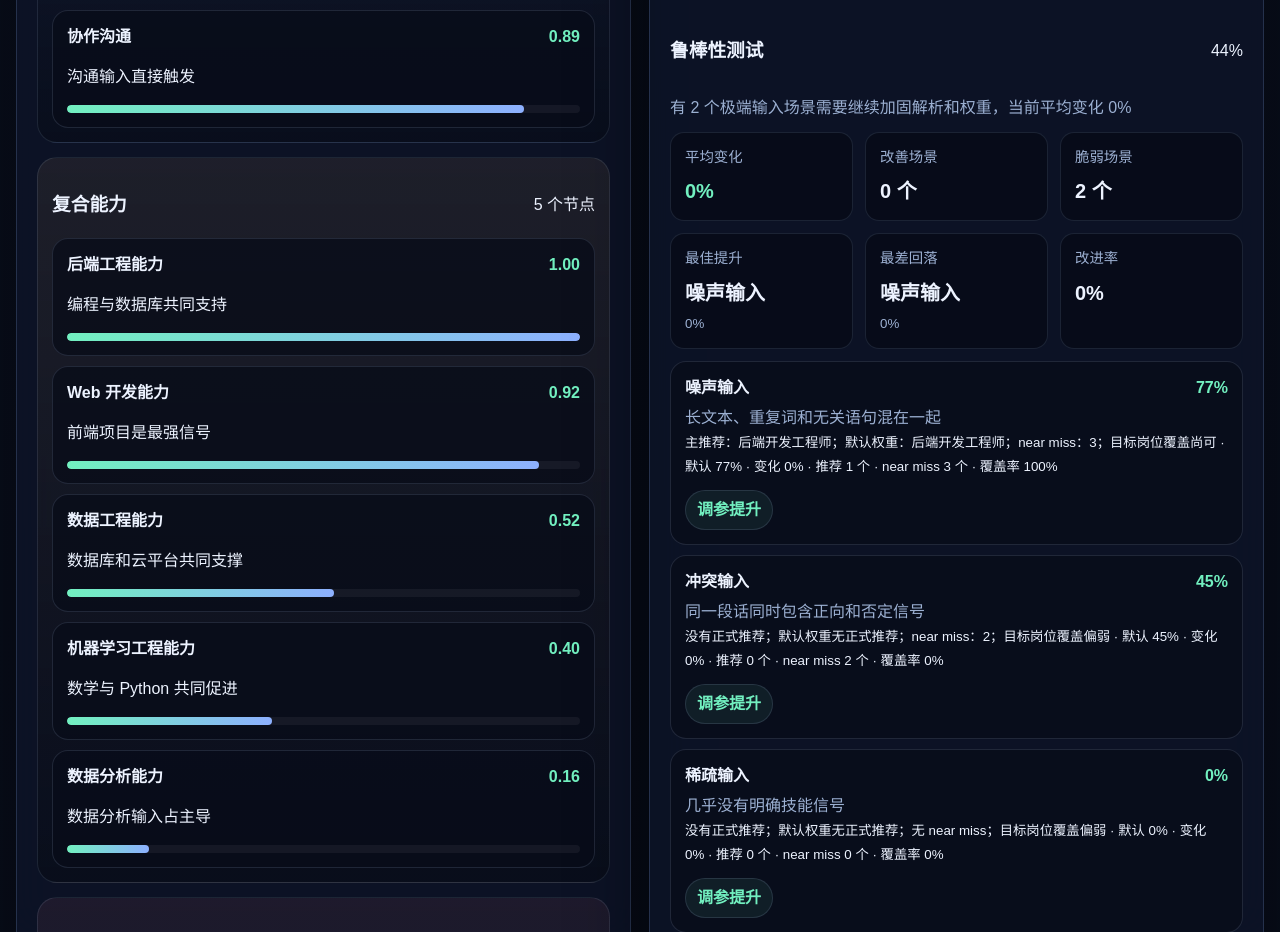
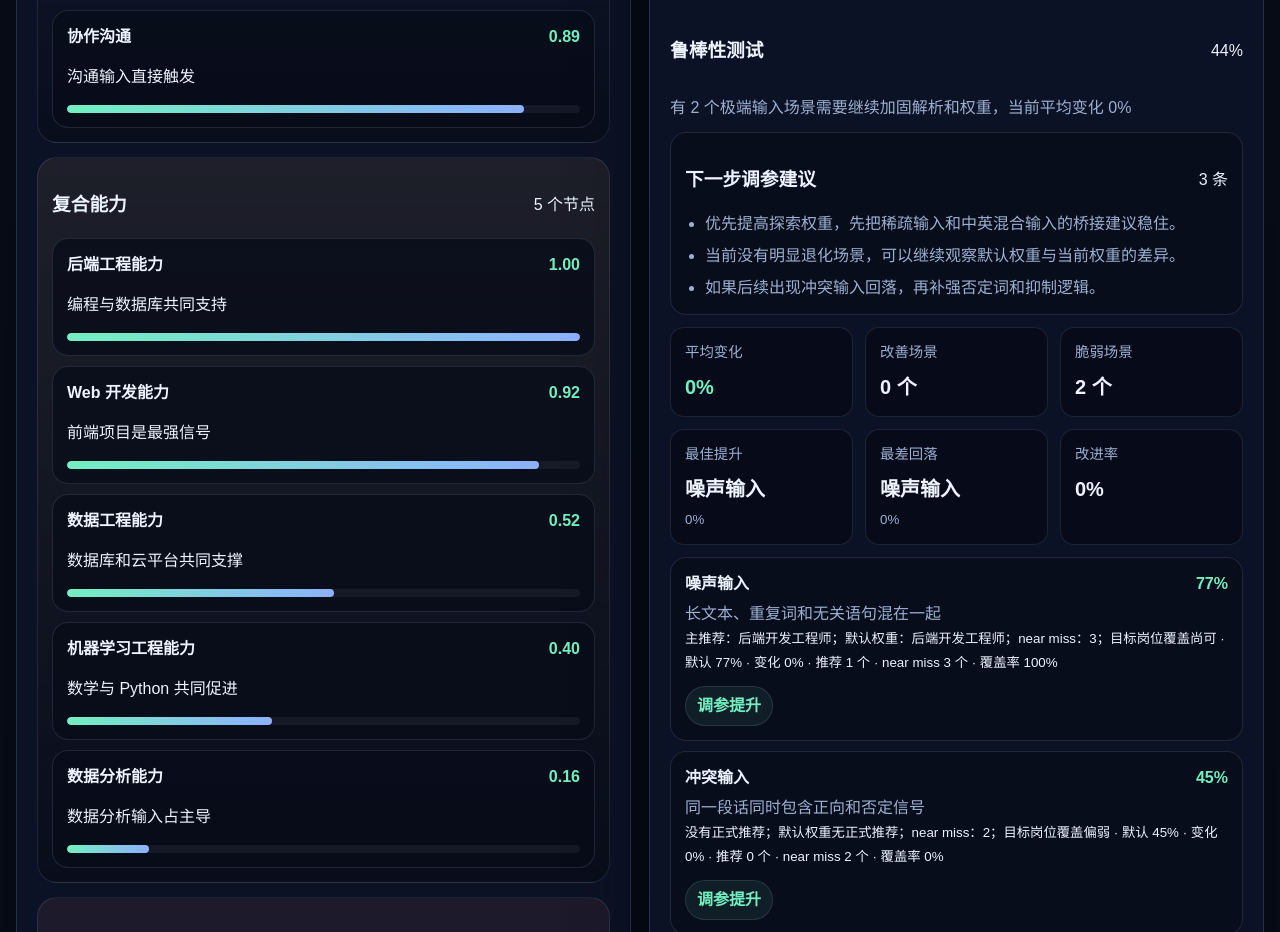
Before and after one commit to answerend42/CareerKEP, a React (Vite) app in the folder frontend/: page / in a window 1280 px wide. Shown: the part 3120-4052 px from the top of the page. Built offline with nearby package versions, Linux system fonts and the light colour scheme.

Commit message:
加了调参建议

```diff
--- a/frontend/scripts/robustness-check.ts
+++ b/frontend/scripts/robustness-check.ts
@@ -44,6 +44,8 @@ assert(defaultReport.improvedCount >= 0 && defaultReport.improvedCount <= defaul
 assert(defaultReport.fragileCount >= 0 && defaultReport.fragileCount <= defaultReport.cases.length, '脆弱场景计数应在合理范围内');
 assert(defaultReport.bestImprovementLabel.length > 0, '最佳提升场景标签不能为空');
 assert(defaultReport.worstRegressionLabel.length > 0, '最差回落场景标签不能为空');
+assert(defaultReport.tuningAdvice.length >= 2, '调参建议至少应包含两条');
+assert(defaultReport.tuningAdvice.some((item) => item.includes('探索权重')), '调参建议应包含探索权重提示');
 assert(defaultReport.cases.every((item) => item.coverage >= 0 && item.coverage <= 1), '覆盖率必须在 0 到 1 之间');
 assert(defaultReport.cases.every((item) => item.baselineTopScore >= 0 && item.baselineTopScore <= 1), '默认权重分数必须在 0 到 1 之间');
 
--- a/frontend/src/app/demoData.ts
+++ b/frontend/src/app/demoData.ts
@@ -665,6 +665,17 @@ export const buildRobustnessReport = (state: DemoState): RobustnessReport => {
   const fragileCount = cases.filter((item) => item.topScore < 0.42 || item.recommendationCount === 0).length;
   const bestImprovement = [...cases].sort((left, right) => right.scoreDelta - left.scoreDelta)[0];
   const worstRegression = [...cases].sort((left, right) => left.scoreDelta - right.scoreDelta)[0];
+  const tuningAdvice = [
+    fragileCount > 0
+      ? '优先提高探索权重，先把稀疏输入和中英混合输入的桥接建议稳住。'
+      : '当前鲁棒性整体稳定，可以先保持探索权重不变。',
+    worstRegression && worstRegression.scoreDelta < 0
+      ? `重点检查「${worstRegression.label}」，必要时降低信心权重或收紧证据触发阈值。`
+      : '当前没有明显退化场景，可以继续观察默认权重与当前权重的差异。',
+    worstRegression?.id === 'conflict'
+      ? '冲突输入仍有回落时，优先加强否定词识别和 blocker 抑制。'
+      : '如果后续出现冲突输入回落，再补强否定词和抑制逻辑。'
+  ];
 
   return {
     averageTopScore,
@@ -675,6 +686,7 @@ export const buildRobustnessReport = (state: DemoState): RobustnessReport => {
     bestImprovementDelta: bestImprovement?.scoreDelta ?? 0,
     worstRegressionLabel: worstRegression ? worstRegression.label : '暂无',
     worstRegressionDelta: worstRegression?.scoreDelta ?? 0,
+    tuningAdvice,
     headline:
       fragileCount > 0
         ? `有 ${fragileCount} 个极端输入场景需要继续加固解析和权重，当前平均变化 ${Math.round(averageDelta * 100)}%`
--- a/frontend/src/app/panes/ResultPane.tsx
+++ b/frontend/src/app/panes/ResultPane.tsx
@@ -106,6 +106,17 @@ export function ResultPane({ response, activeStep, robustnessReport }: ResultPan
           <span>{formatPercent(robustnessReport.averageTopScore)}</span>
         </div>
         <p className="result-intro">{robustnessReport.headline}</p>
+        <div className="analysis-card advice-card">
+          <div className="section-head">
+            <h3>下一步调参建议</h3>
+            <span>{robustnessReport.tuningAdvice.length} 条</span>
+          </div>
+          <ul className="advice-list">
+            {robustnessReport.tuningAdvice.map((item) => (
+              <li key={item}>{item}</li>
+            ))}
+          </ul>
+        </div>
         <div className="result-summary-row">
           <div className="result-summary-card">
             <span>平均变化</span>
--- a/frontend/src/app/styles/global.css
+++ b/frontend/src/app/styles/global.css
@@ -629,6 +629,18 @@ pre {
   color: var(--muted);
 }
 
+.advice-card {
+  margin: 0;
+}
+
+.advice-list {
+  margin: 0;
+  padding-left: 20px;
+  color: var(--muted);
+  display: grid;
+  gap: 8px;
+}
+
 .clause-list {
   display: flex;
   flex-wrap: wrap;
--- a/frontend/src/app/types.ts
+++ b/frontend/src/app/types.ts
@@ -128,6 +128,7 @@ export interface RobustnessReport {
   bestImprovementDelta: number;
   worstRegressionLabel: string;
   worstRegressionDelta: number;
+  tuningAdvice: string[];
   headline: string;
   cases: RobustnessCaseResult[];
 }
```
Also changed, not shown: 1 other file (tests, documents, lock files or other folders).
